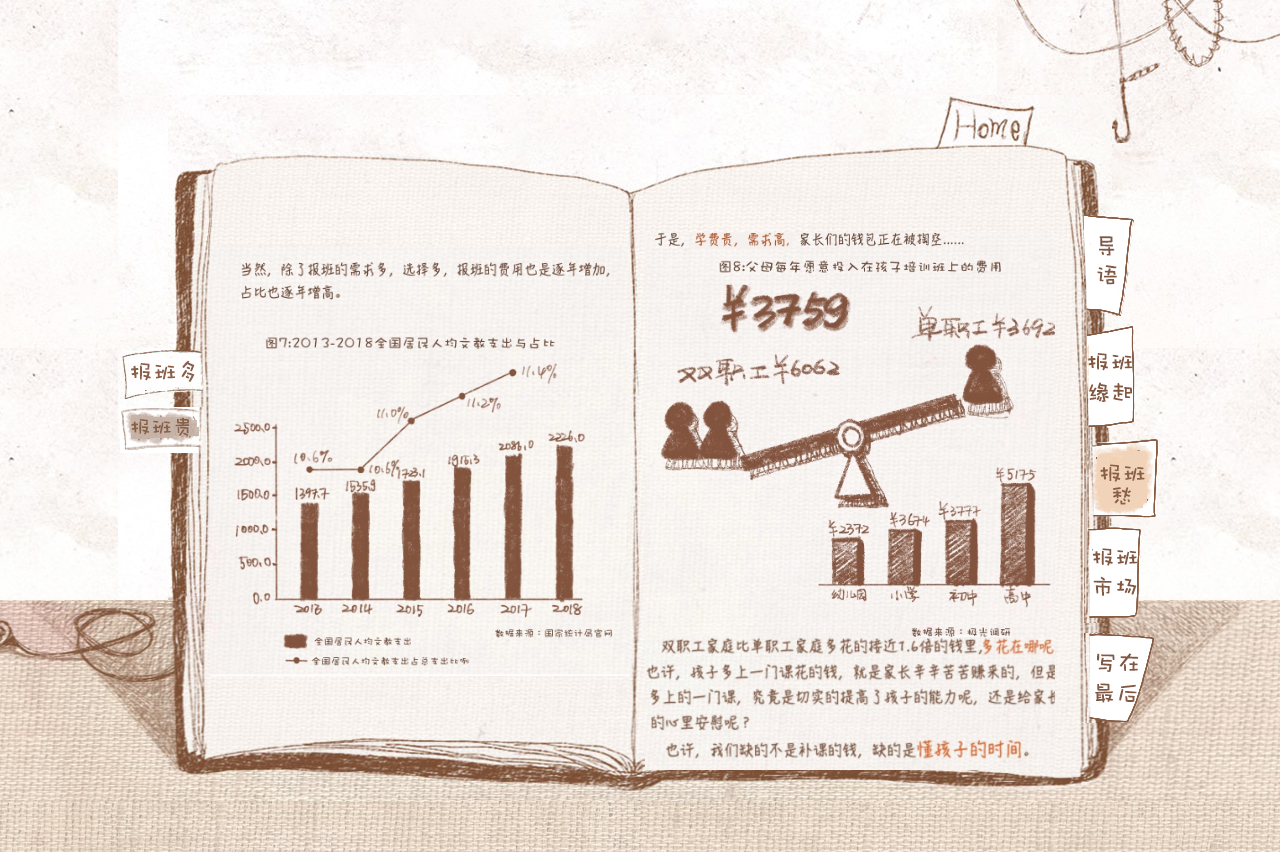
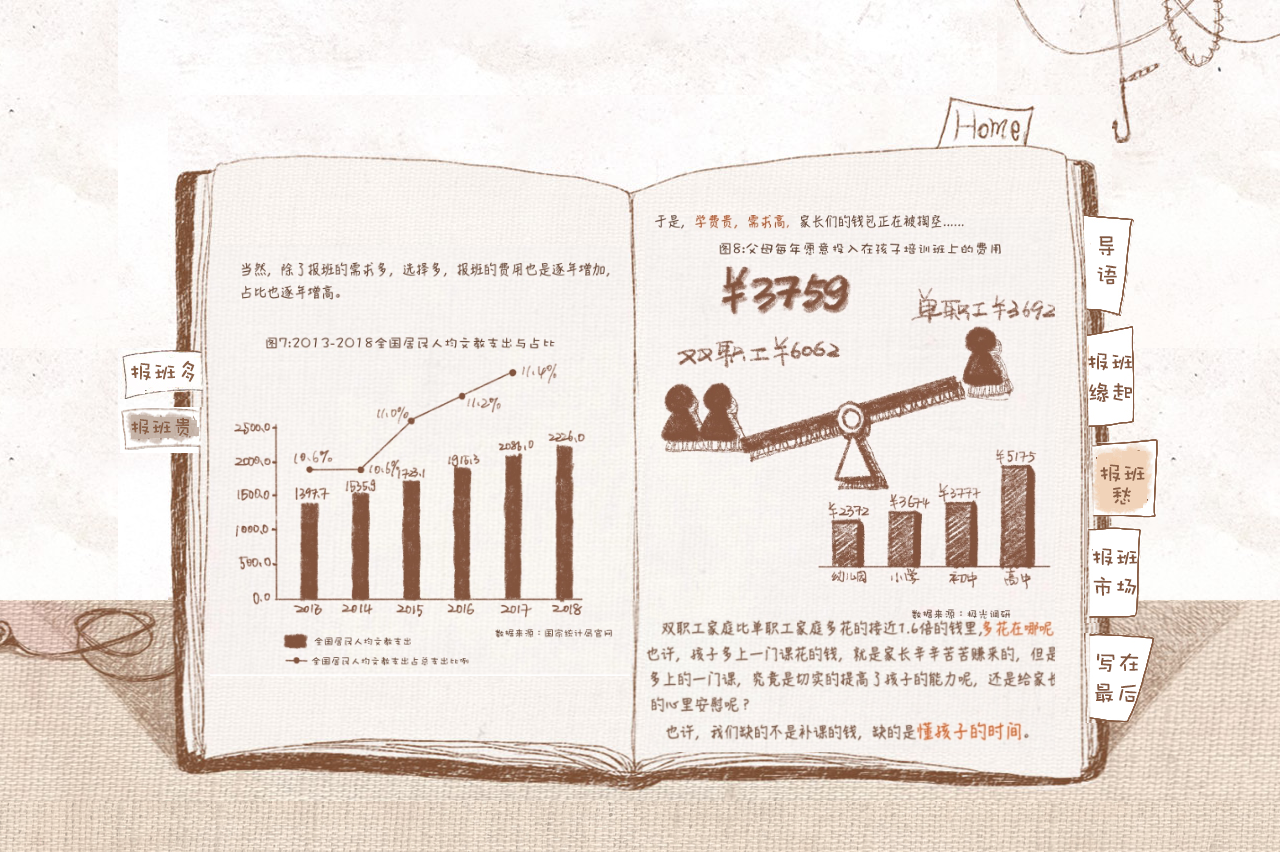
Before and after one commit to baobanziyou/-, a plain HTML site: page nervous_expansive.html in a window 1280 px wide. Drawn offline with Linux system fonts and the light colour scheme.

Commit message:
change css

```diff
--- a/style.css
+++ b/style.css
@@ -166,7 +166,7 @@ img{border:0px;}
 .nervous_duo_l{ background:url(img/报班愁报班多左.jpg) left top no-repeat;-moz-background-size: 100% auto;-o-background-size: 100% auto;-webkit-background-size: 100% auto;background-size: 100% auto; margin:150px auto auto 70px;}
 .nervous_duo_r{width: 420px; background:url(img/报班愁报班多右.jpeg) 6px 15px no-repeat;-moz-background-size: 100% auto;-o-background-size: 100% auto;-webkit-background-size: 100% auto;background-size: 100% auto; margin:138px auto auto 5px;}
 .nervous_gui_l{ background:url(img/报班愁报班贵左.jpeg) left top no-repeat;-moz-background-size: 100% auto;-o-background-size: 100% auto;-webkit-background-size: 100% auto;background-size: 100% auto; margin:150px auto auto 70px;}
-.nervous_gui_r{width: 420px; background:url(img/报班愁报班贵右.jpeg) 10px -16px no-repeat;-moz-background-size: 100% auto;-o-background-size: 100% auto;-webkit-background-size: 100% auto;background-size: 100% auto; margin:138px auto auto 5px;}
+.nervous_gui_r{width: 420px; background:url(img/报班愁报班贵右.jpeg) 10px -16px no-repeat;-moz-background-size: 100% auto;-o-background-size: 100% auto;-webkit-background-size: 100% auto;background-size: 100% auto; margin:120px auto auto 5px;}
 /*.about_text h1{ font-family: "宋体"; font-size:32px; line-height:32px;}*/
 /*.about_text p{ margin-left:3px;}*/
 .home_menu{ width:100px; height:51px; position:absolute; right:100px;}
```
